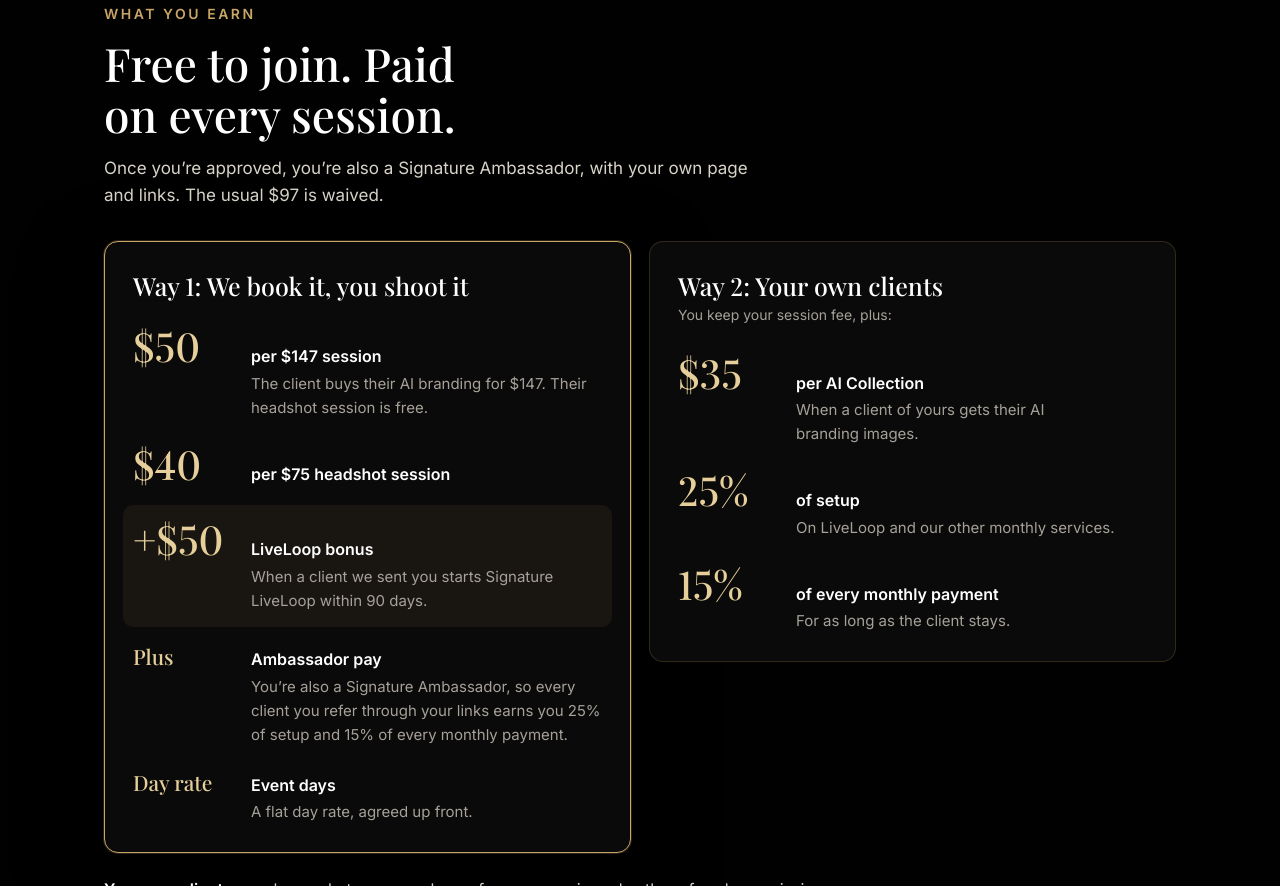
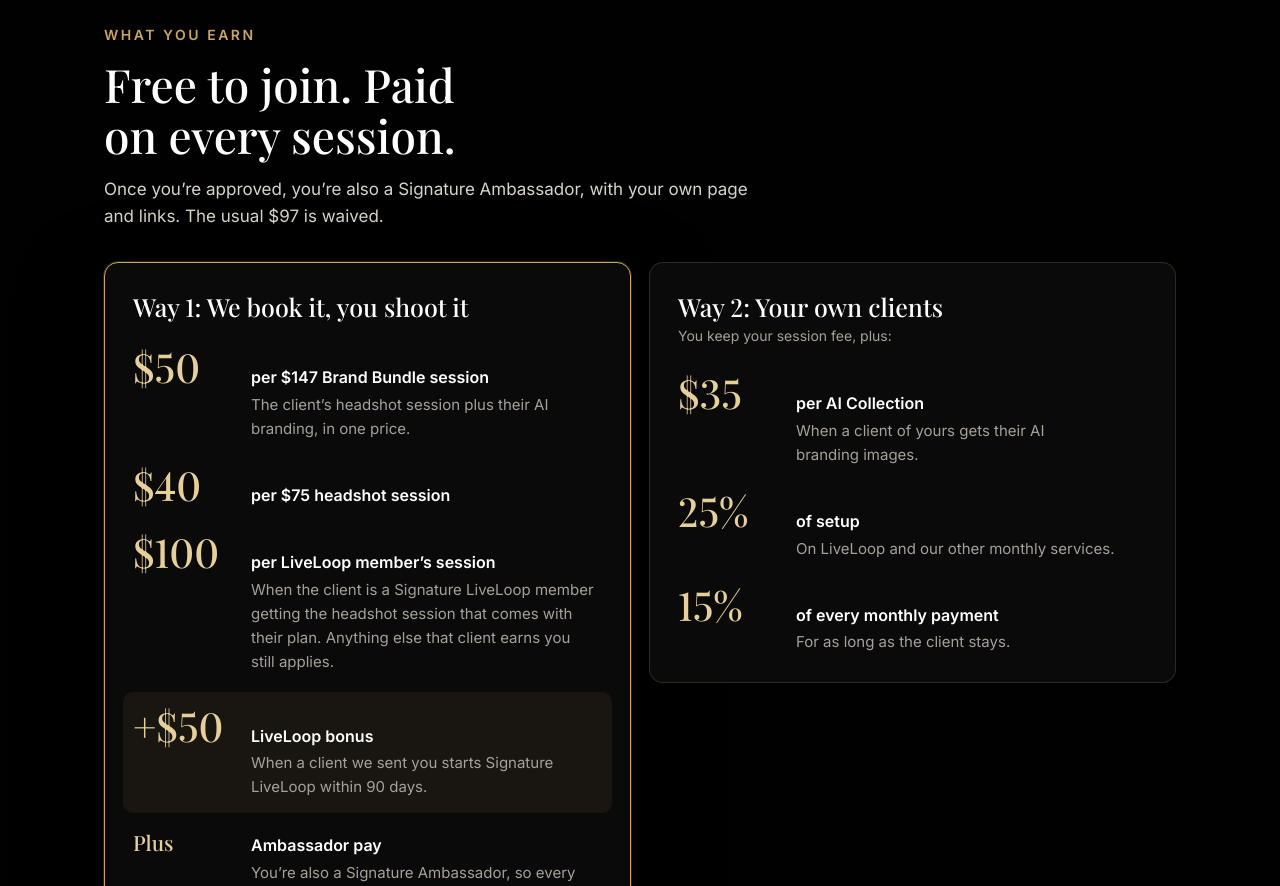
Before and after one commit to Signaturebrandmarketing/signaturebrandmarketing, a plain HTML site: page certified/index.html in a window 1280 px wide. Shown: the part 3090-3976 px from the top of the page. Drawn offline with nearby package versions, Linux system fonts and the light colour scheme; a web font is replaced by a local one.

Commit message:
Certified Photographers: $100 per LiveLoop member's included headshot session; $147 is the Brand Bundle
Ken 11/20: LiveLoop now includes an in-person headshot session, and a
photographer who shoots one is paid $100, plus whatever else that client
earns them.

Co-Authored-By: Claude Opus 5.5 <noreply@anthropic.com>

```diff
--- a/certified/index.html
+++ b/certified/index.html
@@ -359,7 +359,7 @@ footer a:hover{color:var(--fg);text-decoration:underline}
       <p class="num">Way 1</p>
       <h3>We book it. You shoot it.</h3>
       <p>We book clients in your area through our events, ambassadors and marketing. You shoot the session to our capture standard, and our system handles everything after the camera.</p>
-      <p class="gets"><b>You earn</b> $50 per $147 session or $40 per $75 headshot, plus $50 if that client starts LiveLoop within 90 days. And because you’re also a Signature Ambassador, you earn ambassador pay on every client you refer.</p>
+      <p class="gets"><b>You earn</b> $50 per $147 Brand Bundle session, $40 per $75 headshot, or $100 per LiveLoop member’s session, plus $50 if a client starts LiveLoop within 90 days. And because you’re also a Signature Ambassador, you earn ambassador pay on every client you refer.</p>
     </div>
     <div class="way">
       <p class="num">Way 2</p>
@@ -413,8 +413,9 @@ footer a:hover{color:var(--fg);text-decoration:underline}
     <div class="rate hot">
       <h3>Way 1: We book it, you shoot it</h3>
       <dl>
-        <div><dt>$50</dt><dd><b>per $147 session</b><span>The client buys their AI branding for $147. Their headshot session is free.</span></dd></div>
+        <div><dt>$50</dt><dd><b>per $147 Brand Bundle session</b><span>The client’s headshot session plus their AI branding, in one price.</span></dd></div>
         <div><dt>$40</dt><dd><b>per $75 headshot session</b></dd></div>
+        <div><dt>$100</dt><dd><b>per LiveLoop member’s session</b><span>When the client is a Signature LiveLoop member getting the headshot session that comes with their plan. Anything else that client earns you still applies.</span></dd></div>
         <div class="bonus"><dt>+$50</dt><dd><b>LiveLoop bonus</b><span>When a client we sent you starts Signature LiveLoop within 90&nbsp;days.</span></dd></div>
         <div><dt class="word">Plus</dt><dd><b>Ambassador pay</b><span>You’re also a Signature Ambassador, so every client you refer through your links earns you 25% of setup and 15% of every monthly payment.</span></dd></div>
         <div><dt class="word">Day rate</dt><dd><b>Event days</b><span>A flat day rate, agreed up front.</span></dd></div>
```
